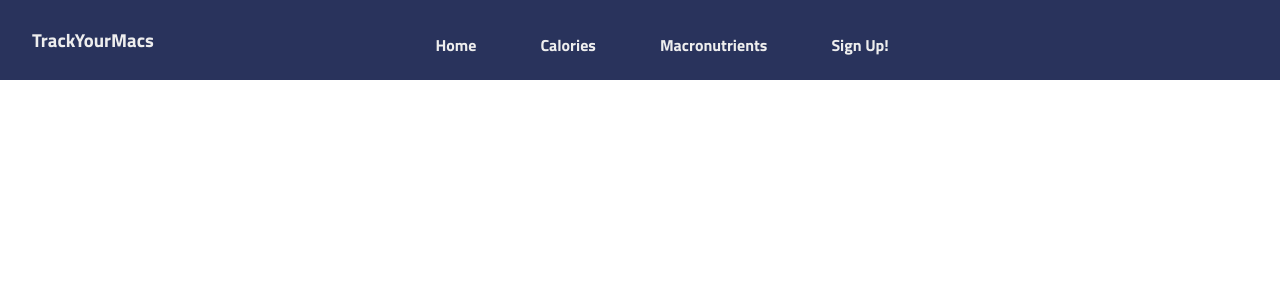
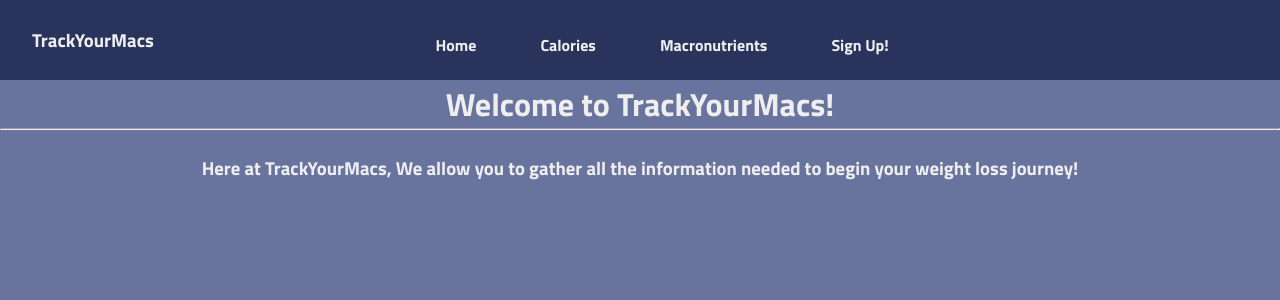
Before and after one commit to TiarnanTuite/DataRep-Project, a React (Create React App) app: page / in a window 1280 px wide. Shown: the top 300 px of the page. Built offline with nearby package versions, Linux system fonts and the light colour scheme.

Commit message:
navigation between components complete

```diff
--- a/package.json
+++ b/package.json
@@ -6,9 +6,11 @@
     "@testing-library/jest-dom": "^5.16.5",
     "@testing-library/react": "^13.4.0",
     "@testing-library/user-event": "^13.5.0",
+    "express": "^4.18.2",
     "react": "^18.2.0",
     "react-dom": "^18.2.0",
     "react-icons": "^4.7.1",
+    "react-router-dom": "^6.6.1",
     "react-scripts": "5.0.1",
     "web-vitals": "^2.1.4"
   },
--- a/public/index.html
+++ b/public/index.html
@@ -24,7 +24,7 @@
       work correctly both with client-side routing and a non-root public URL.
       Learn how to configure a non-root public URL by running `npm run build`.
     -->
-    <title>React App</title>
+    <title>TrackYourMacs</title>
   </head>
   <body>
     <noscript>You need to enable JavaScript to run this app.</noscript>
--- a/src/App.js
+++ b/src/App.js
@@ -1,13 +1,32 @@
-
 import React from 'react';
 import Navbar from './Components/Navbar';
+import {Home} from './Components/home';
+import {Calories} from './Components/calories';
+import {Macros} from './Components/macros';
+import {Signup} from './Components/sign-up';
+import { BrowserRouter as Router,Routes,Route} from 'react-router-dom';
 
-function App() {
-  return (
-    <React.Fragment>
-      <Navbar/>
-    </React.Fragment>
+class App extends React.Component {
+  render() {
+    return (
+    <Router>
+
+      {/* implementing navbar component */}
+      <React.Fragment>
+        <Navbar/>
+      </React.Fragment>
+
+      {/* using BrowserRouter to switch between components */}
+      <Routes>
+       <Route path='/' element={<Home></Home>}></Route>
+       <Route path='/calories' element={<Calories></Calories>}></Route>
+       <Route path='/macros' element={<Macros></Macros>}></Route>
+       <Route path='/sign-up' element={<Signup></Signup>}></Route>
+      </Routes>
+    </Router>
+
   );
+}
 }
 
 export default App;
--- a/src/Components/Navbar.js
+++ b/src/Components/Navbar.js
@@ -1,6 +1,6 @@
 import { useRef } from "react";
 import {FaBars, FaTimes} from "react-icons/fa";
-import "../styles/home.css"
+import "../styles/main.css"
 
 function Navbar(){
     const navRef = useRef();
@@ -12,12 +12,13 @@ function Navbar(){
     return(
         <header>
             <h3>TrackYourMacs</h3>
-
+            {/* changing the url with the click of navbar options */}
             <nav ref={navRef}>
-                <a href="/home">Home</a>
+                <a href="/">Home</a>
                 <a href="/calories">Calories</a>
                 <a href="/macros">Macronutrients</a>
                 <a href="/sign-up">Sign Up!</a>
+                {/* if the page is too small then a button will appear to see the nav bar */}
                 <button className="nav-btn nav-close-btn" onClick={showNavbar}>
                     <FaTimes/>
                 </button>
--- /dev/null
+++ b/src/Components/calories.js
@@ -0,0 +1,16 @@
+import React from "react";
+import "../styles/main.css"
+
+export class Calories extends React.Component {
+    render() {
+        return (
+            <div>
+                <h1>Welcome to our Calorie Calculator!</h1>
+                <hr></hr>
+                <br></br>
+            </div>
+        );
+    }
+}
+
+export default Calories;
--- /dev/null
+++ b/src/Components/home.js
@@ -0,0 +1,17 @@
+import React from "react";
+import "../styles/main.css"
+
+export class Home extends React.Component {
+    render() {
+        return (
+            <div>
+                <h1>Welcome to TrackYourMacs!</h1>
+                <hr></hr>
+                <br></br>
+                <h3>Here at TrackYourMacs, We allow you to gather all the information needed to begin your weight loss journey!</h3>
+            </div>
+        );
+    }
+}
+
+export default Home;
--- /dev/null
+++ b/src/Components/macros.js
@@ -0,0 +1,16 @@
+import React from "react";
+import "../styles/main.css"
+
+export class Macros extends React.Component {
+    render() {
+        return (
+            <div>
+                <h1>Welcome to our Macronutrient Calculator!</h1>
+                <hr></hr>
+                <br></br>
+            </div>
+        );
+    }
+}
+
+export default Macros;
--- /dev/null
+++ b/src/Components/sign-up.js
@@ -0,0 +1,16 @@
+import React from "react";
+import "../styles/main.css"
+
+export class Signup extends React.Component {
+    render() {
+        return (
+            <div>
+                <h1>Sign up here!</h1>
+                <hr></hr>
+                <br></br>
+            </div>
+        );
+    }
+}
+
+export default Signup;
--- a/src/styles/home.css
+++ b/src/styles/main.css
@@ -10,7 +10,7 @@
 :root{
     --maincColor: #29335C;
     --mainColorLight: #68739e;
-    --secondaryCOlor: #DB2B39;
+    --secondaryCOlor: #9b103a;
     --textColor: #eee;
 }
 
@@ -22,6 +22,17 @@ header{
     padding: 0 2rem;
     background-color: var(--maincColor);
     color: var(--textColor);
+}
+
+body{
+    background-color: #68739e;
+    color: #eee;
+}
+
+div{
+    justify-content: space-between;
+    height: 80px;
+    text-align: center;
 }
 
 nav a{
```
Also changed, not shown: 1 other file (tests, documents, lock files or other folders).
